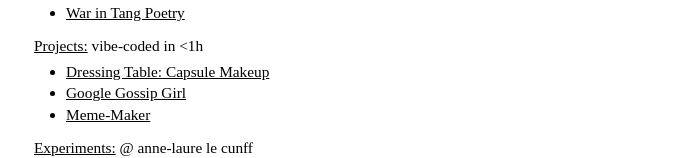
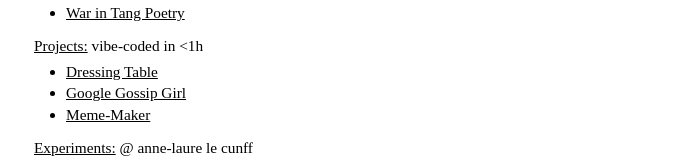
Before and after one commit to abigailchium/personal, a React (Vite) app: page / in a window 1280 px wide. Shown: the part 368-526 px from the top of the page, without its empty margins (286-986 px from the left). Built offline with nearby package versions, Linux system fonts and the light colour scheme; the HTML template or start-up script is replaced by a standard one.

Commit message:
Shorten Dressing Table link text
Co-Authored-By: Claude Sonnet 5.5 <noreply@anthropic.com>
Claude-Session: https://claude.ai/code/session_0155yvVTzrXWjGPmi9cDpkaC

```diff
--- a/src/pages/Index.tsx
+++ b/src/pages/Index.tsx
@@ -33,7 +33,7 @@ const Index = () => {
         <p className="mb-1"><span className="underline">Projects:</span> vibe-coded in &lt;1h</p>
         <ul className="list-disc pl-8 mb-3">
           <li>
-            <a href="https://dressing-table-capsule.yellowoak10.chatgpt.site/" target="_blank" rel="noopener noreferrer" className="underline text-black">Dressing Table: Capsule Makeup</a>
+            <a href="https://dressing-table-capsule.yellowoak10.chatgpt.site/" target="_blank" rel="noopener noreferrer" className="underline text-black">Dressing Table</a>
           </li>
           <li>
             <a href="https://t.me/gossipgirltrendbot" target="_blank" rel="noopener noreferrer" className="underline text-black">Google Gossip Girl</a>
```
